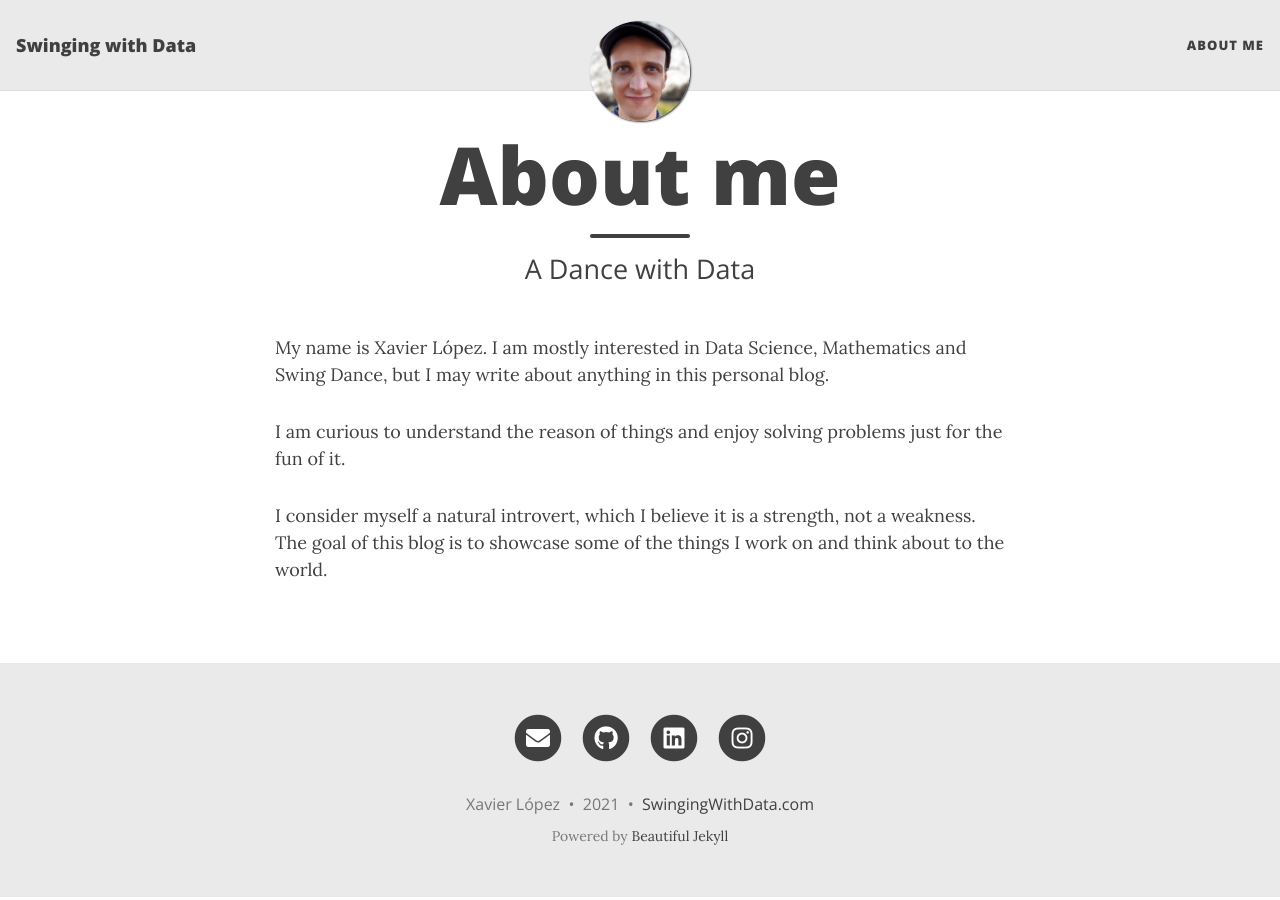
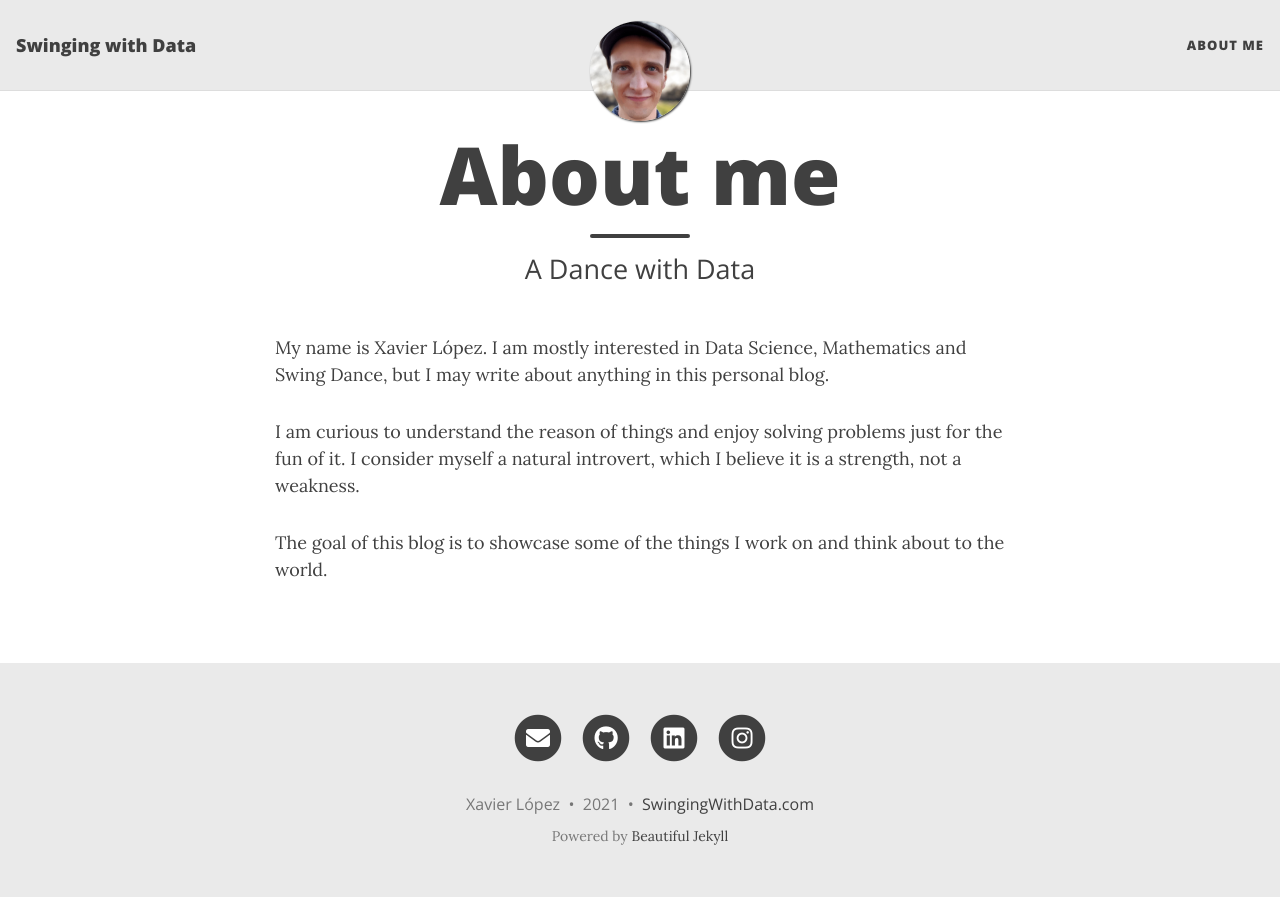
Before and after one commit to xavierlopeze/xavierlopeze.github.io, a Jekyll site: the page built from aboutme.md, in a window 1280 px wide. Built offline with Jekyll 4.4.1, drawn with Linux system fonts in a browser that asks for light colours; nearby versions of some CDN libraries.

```diff
--- a/aboutme.md
+++ b/aboutme.md
@@ -8,7 +8,7 @@ My name is Xavier López. I am mostly interested in Data Science, Mathematics an
 
 
 I am curious to understand the reason of things and enjoy solving problems just for the fun of it.
+I consider myself a natural introvert, which I believe it is a strength, not a weakness.
 
 
-I consider myself a natural introvert, which I believe it is a strength, not a weakness.
 The goal of this blog is to showcase some of the things I work on and think about to the world.
```
